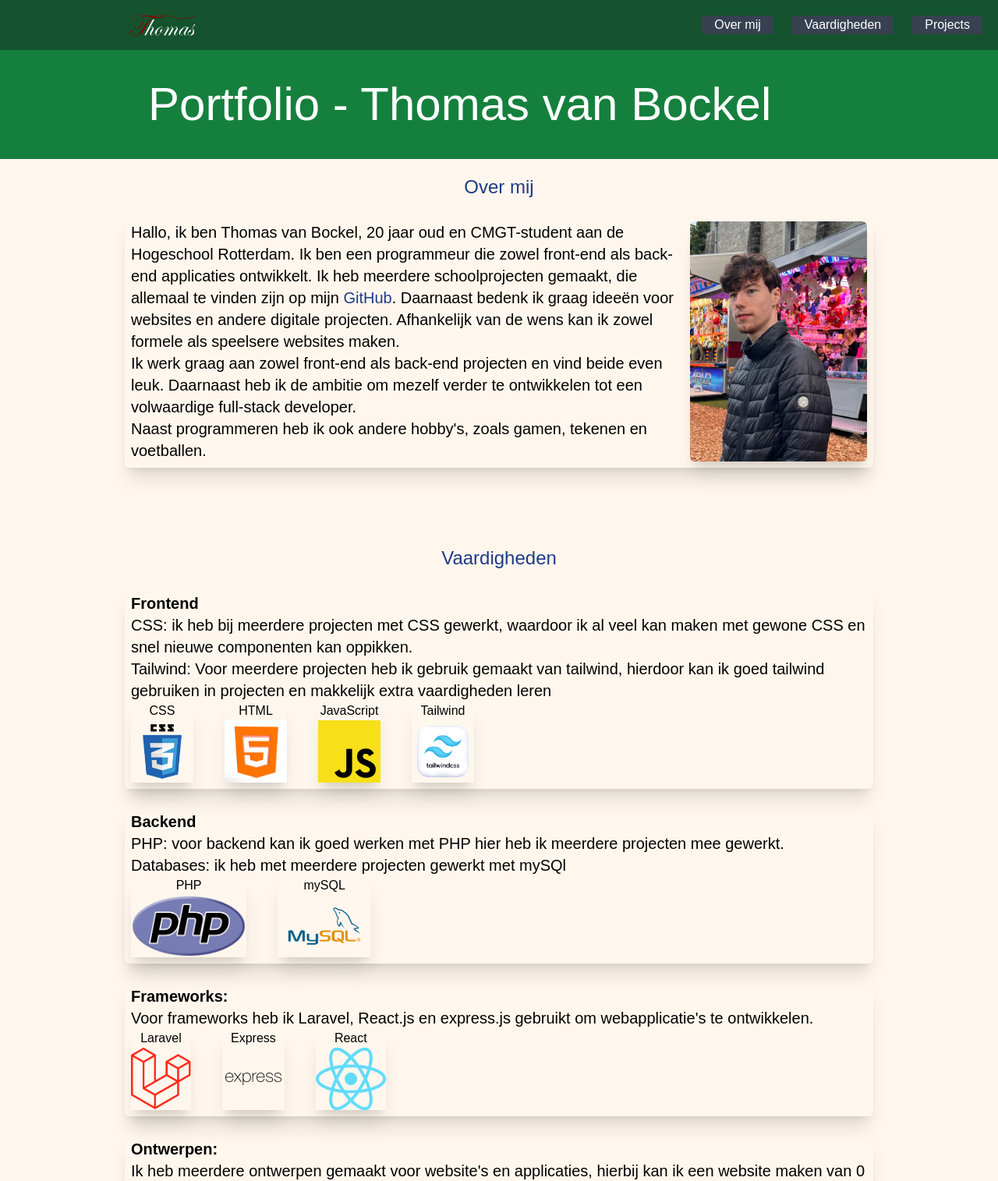
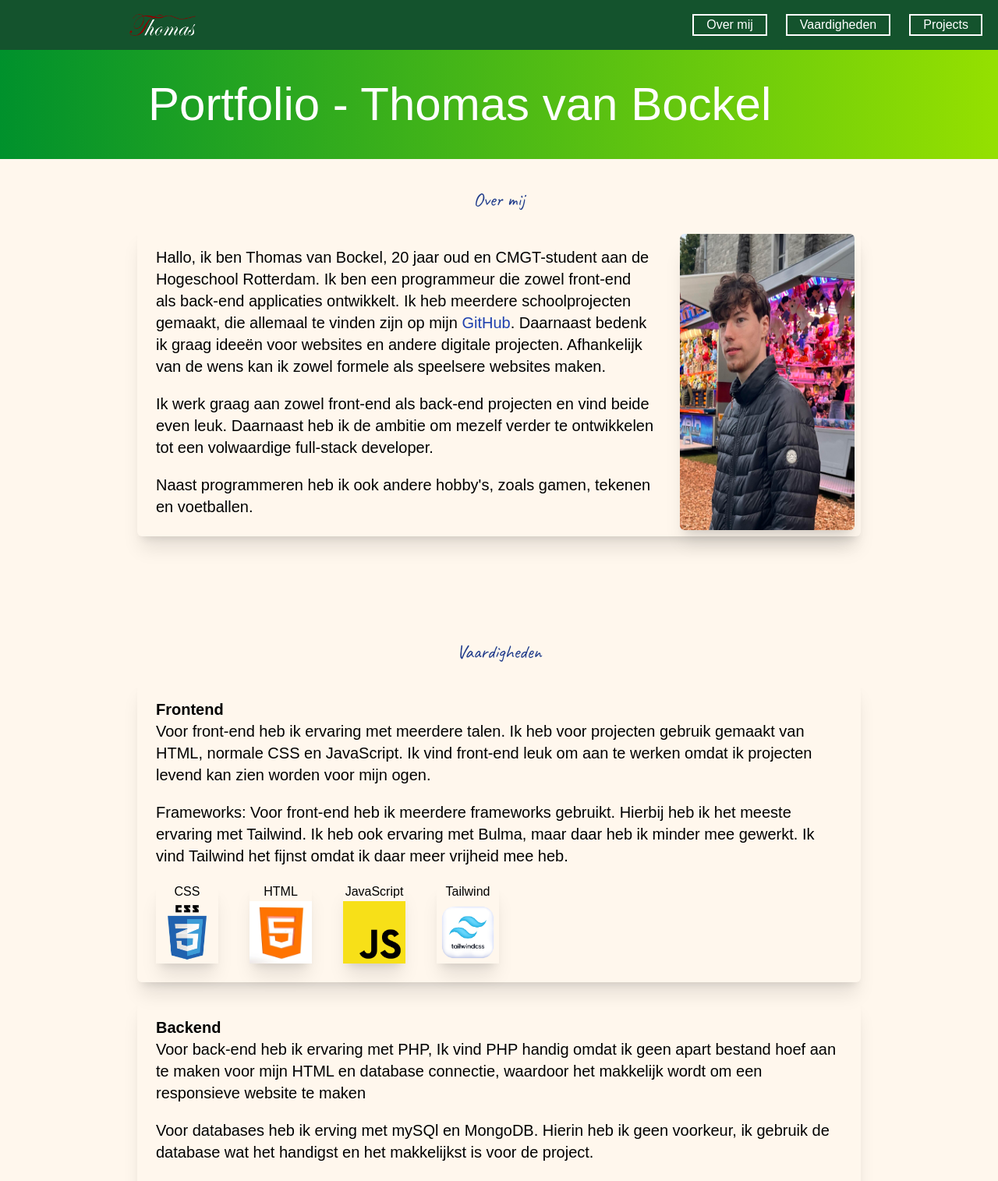
Before and after one commit to ThomasvanBockel/portfolio-site, a plain HTML site: page index.html in a window 1280 px wide. Shown: the top 1515 px of the page at 78% size. Drawn offline with Linux system fonts and the light colour scheme.

Commit message:
new styling and added more text to make it look better and added a font

```diff
--- a/index.html
+++ b/index.html
@@ -4,6 +4,7 @@
     <meta charset="UTF-8">
     <title>Portfolio</title>
     <link rel="stylesheet" href="./dist/output.css">
+    <link href="https://fonts.googleapis.com/css2?family=Caveat:wght@400;700&display=swap" rel="stylesheet">
 </head>
 <body class="bg-orange-50 ">
 
@@ -15,29 +16,35 @@
         </a>
     </div>
     <div class=" ml-auto flex gap-6 pr-5 ">
-        <a href="#about-me" class="  bg-gray-700 px-16 py-4 lg:px-4 lg:py-0">Over mij</a>
-        <a href="#skills" class="  bg-gray-700 px-16 py-4 lg:px-4 lg:py-0">Vaardigheden</a>
-        <a href="#projects" class=" bg-gray-700 px-16 py-4 lg:px-4 lg:py-0">Projects</a>
+        <a href="#about-me"
+           class="  border-white border-2 px-16 py-4 lg:px-4 lg:py-0 hover:scale-110  transform transition-transform duration-200">Over
+            mij</a>
+        <a href="#skills"
+           class="  border-white border-2 px-16 py-4 lg:px-4 lg:py-0 hover:scale-110  transform transition-transform duration-200">Vaardigheden</a>
+        <a href="#projects"
+           class=" border-white border-2 px-16 py-4 lg:px-4 lg:py-0 hover:scale-110  transform transition-transform duration-200">Projects</a>
     </div>
 
 </nav>
-<header class="bg-green-700 lg:p-10 p-32  ">
+<header class="bg-gradient-to-r from-[#00912C] to-[#95E000] lg:p-10 p-32  ">
 
     <h1 class="text-white text-8xl justify-center lg:text-6xl w-3/4 flex justify-self-center lg:justify-normal">
         Portfolio - Thomas van Bockel</h1>
 </header>
 <main class="w-3/4 flex justify-self-center flex-col">
-    <section id="about-me" class="mb-10 ">
-        <h2 class="lg:text-2xl text-center my-5  text-blue-900 text-6xl">Over mij</h2>
-        <div class="flex justify-center shadow-xl  rounded-md lg:flex-row flex-col">
-            <div class="   lg: rounded-md p-2 flex-col ">
-                <p class=" lg:text-xl text-4xl">Hallo, ik ben Thomas van Bockel, 20 jaar oud en CMGT-student aan de
+    <section id="about-me" class="mb-10 p-4">
+        <h2 class=" font-handwriting lg:text-2xl text-center my-5  text-blue-900 text-6xl">Over mij</h2>
+        <div class="flex justify-center shadow-xl  rounded-md lg:flex-row flex-col ">
+            <div class="   lg: rounded-md p-6 flex-col">
+                <p class=" lg:text-xl text-4xl pb-5">Hallo, ik ben Thomas van Bockel, 20 jaar oud en CMGT-student aan
+                    de
                     Hogeschool Rotterdam. Ik ben een programmeur die zowel front-end als back-end applicaties
                     ontwikkelt. Ik heb meerdere schoolprojecten gemaakt, die allemaal te vinden zijn op mijn
-                    <a class="text-blue-900" href="https://github.com/ThomasvanBockel">GitHub</a>.
+                    <a class="text-blue-800" href="https://github.com/ThomasvanBockel">GitHub</a>.
                     Daarnaast bedenk ik graag ideeën voor websites en andere digitale projecten. Afhankelijk van de wens
                     kan ik zowel formele als speelsere websites maken.</p>
-                <p class=" lg:text-xl text-4xl">Ik werk graag aan zowel front-end als back-end projecten en vind beide
+                <p class=" lg:text-xl text-4xl pb-5">Ik werk graag aan zowel front-end als back-end projecten en vind
+                    beide
                     even leuk. Daarnaast heb ik de ambitie om mezelf verder te ontwikkelen tot een volwaardige
                     full-stack developer.</p>
                 <p class=" lg:text-xl text-4xl">Naast programmeren heb ik ook andere hobby's, zoals gamen, tekenen en
@@ -49,17 +56,19 @@
 
         </div>
     </section>
-    <section id="skills" class="my-10 ">
-        <h2 class="lg:text-2xl text-center my-5 text-blue-900 text-6xl">Vaardigheden</h2>
-        <div class=" flex flex-col items-center gap-5">
-            <div class=" shadow-xl  lg:rounded-md p-2">
+    <section id="skills" class="my-10  p-4">
+        <h2 class=" font-handwriting lg:text-2xl text-center my-5 text-blue-900 text-6xl">Vaardigheden</h2>
+        <div class=" flex flex-col items-center gap-5 ">
+            <div class=" shadow-xl  lg:rounded-md  p-6">
                 <h3 class="lg:text-xl  text-4xl font-bold">Frontend </h3>
-                <p class="lg:text-xl text-4xl">CSS: ik heb bij meerdere projecten met CSS gewerkt, waardoor ik al veel
-                    kan maken met gewone CSS en snel nieuwe componenten kan oppikken.</p>
-                <p class="lg:text-xl text-4xl">Tailwind: Voor meerdere projecten heb ik gebruik gemaakt van tailwind,
-                    hierdoor
-                    kan ik goed tailwind
-                    gebruiken in projecten en makkelijk extra vaardigheden leren</p>
+                <p class="lg:text-xl text-4xl pb-5">Voor front-end heb ik ervaring met meerdere talen. Ik heb voor
+                    projecten
+                    gebruik gemaakt van HTML, normale CSS en JavaScript. Ik vind front-end leuk om aan te werken omdat
+                    ik projecten levend kan zien worden voor mijn ogen.</p>
+                <p class="lg:text-xl text-4xl pb-5">Frameworks: Voor front-end heb ik meerdere frameworks gebruikt.
+                    Hierbij
+                    heb ik het meeste ervaring met Tailwind. Ik heb ook ervaring met Bulma, maar daar heb ik minder mee
+                    gewerkt. Ik vind Tailwind het fijnst omdat ik daar meer vrijheid mee heb. </p>
                 <div class="flex flex-row self-start gap-10">
                     <div class="justify-items-center shadow-xl">
                         <p>CSS</p>
@@ -79,11 +88,15 @@
                     </div>
                 </div>
             </div>
-            <div class=" shadow-xl lg:rounded-md p-2 w-full">
+            <div class=" shadow-xl lg:rounded-md p-6 w-full">
                 <h3 class="text-4xl lg:text-xl font-bold">Backend</h3>
-                <p class=" text-4xl lg:text-xl">PHP: voor backend kan ik goed werken met PHP hier heb ik meerdere
-                    projecten mee gewerkt. </p>
-                <p class=" text-4xl lg:text-xl">Databases: ik heb met meerdere projecten gewerkt met mySQl </p>
+                <p class=" text-4xl lg:text-xl pb-5">Voor back-end heb ik ervaring met PHP, Ik vind PHP handig omdat ik
+                    geen
+                    apart bestand hoef aan te maken voor mijn HTML en database connectie, waardoor het makkelijk wordt
+                    om een responsieve website te maken </p>
+                <p class=" text-4xl lg:text-xl pb-5">Voor databases heb ik erving met mySQl en MongoDB. Hierin heb ik
+                    geen
+                    voorkeur, ik gebruik de database wat het handigst en het makkelijkst is voor de project.</p>
                 <div class="flex flex-row self-start gap-10">
                     <div class="justify-items-center shadow-xl">
                         <p>PHP</p>
@@ -96,7 +109,7 @@
 
                 </div>
             </div>
-            <div class=" shadow-xl   lg:rounded-md p-2 w-full">
+            <div class=" shadow-xl   lg:rounded-md p-6 w-full">
                 <h3 class=" text-4xl lg:text-xl font-bold">Frameworks: </h3>
                 <p class=" text-4xl lg:text-xl">Voor frameworks heb ik Laravel, React.js en express.js gebruikt om
                     webapplicatie's te
@@ -116,7 +129,7 @@
                     </div>
                 </div>
             </div>
-            <div class="shadow-xl lg: rounded-md p-2 ">
+            <div class="shadow-xl lg: rounded-md p-6 ">
                 <h3 class="  text-4xl lg:text-xl font-bold">Ontwerpen: </h3>
                 <p class=" text-4xl lg:text-xl">Ik heb meerdere ontwerpen gemaakt voor website's en applicaties, hierbij
                     kan ik
@@ -133,7 +146,8 @@
         </div>
     </section>
     <section id="projects" class="my-10">
-        <h2 class=" text-center my-5 text-blue-900 text-6xl justify-self-center lg:text-2xl">Projecten</h2>
+        <h2 class="font-handwriting text-center my-5 text-blue-900 text-6xl justify-self-center lg:text-2xl">
+            Projecten</h2>
         <div class="lg:grid grid-flow-row grid-cols-3 gap-2 flex flex-col">
 
             <div class=" border-2 border-black lg:rounded-md p-2   mt-5  flex flex-col">
--- a/tailwind.config.js
+++ b/tailwind.config.js
@@ -1,13 +1,12 @@
 /** @type {import('tailwindcss').Config} */
 module.exports = {
-    content: [
-        "./index.html",
-        "./details.php",
-        "./src/**/*.{html,js,php}",
-        "./**/*.php"
-    ],
+    content: ["./*.html", "./src/**/*.{html,js}"],
     theme: {
-        extend: {},
+        extend: {
+            fontFamily: {
+                handwriting: ['Caveat', 'cursive'],
+            }
+        },
     },
     plugins: [],
 }
```
Also changed, not shown: details.html (+8 -6 lines), dist/output.css.
